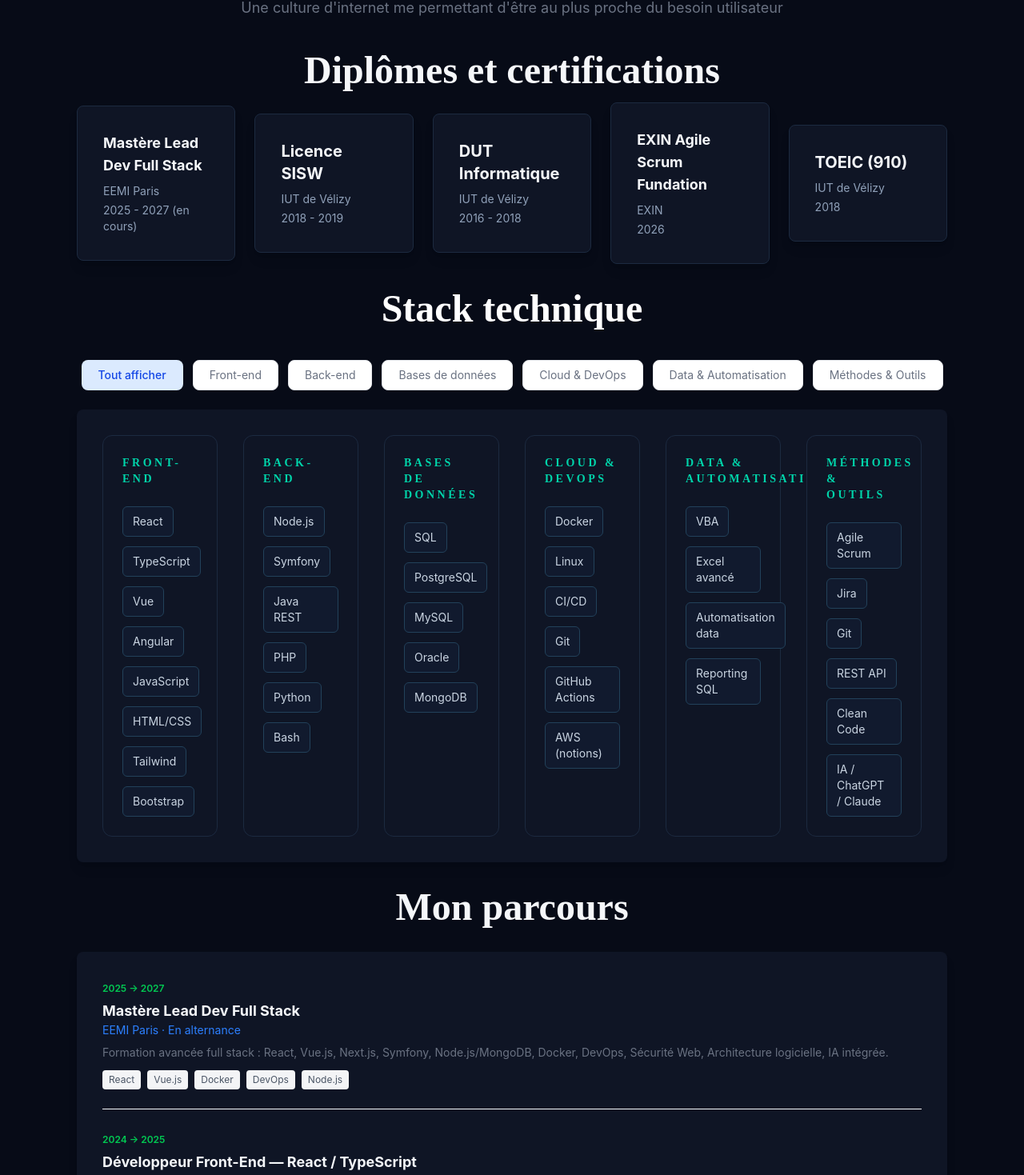
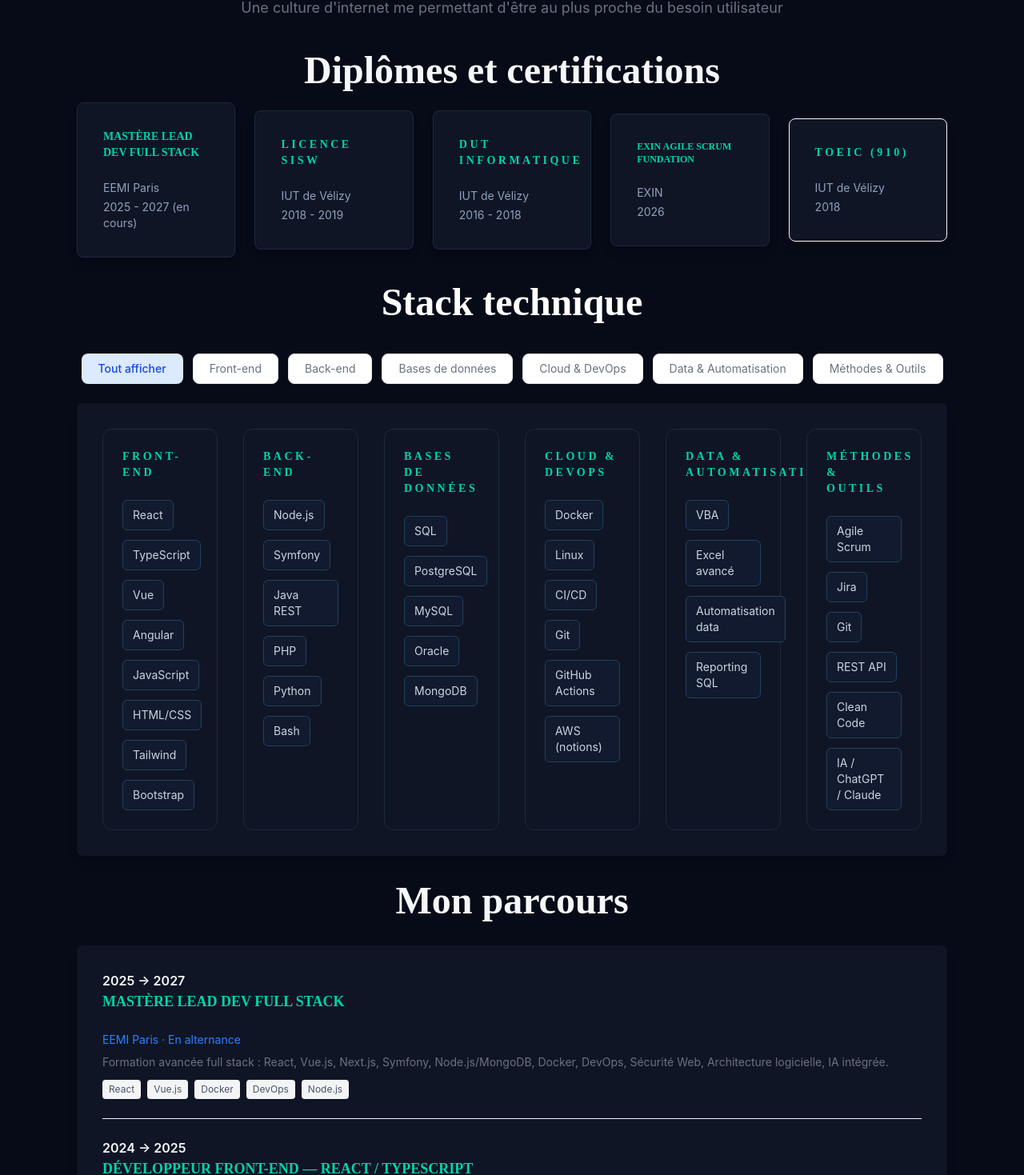
Before and after one commit to HammerKick/portfolio, a React (Vite) app: page /portfolio/cv in a window 1280 px wide. Shown: the part 373-1842 px from the top of the page at 80% size. Built offline with nearby package versions, Linux system fonts and the light colour scheme.

Commit message:
upgrade design

```diff
--- a/src/pages/CV.tsx
+++ b/src/pages/CV.tsx
@@ -46,9 +46,9 @@ const dataSkills = [
 ];
 
 const methodSkills = [
-  { name: "Agile Scrum", rating: 5},
-  { name: "Jira", rating: 5},
-  { name: "Git", rating: 5},
+  { name: "Agile Scrum", rating: 5 },
+  { name: "Jira", rating: 5 },
+  { name: "Git", rating: 5 },
   { name: "REST API", rating: 4 },
   { name: "Clean Code", rating: 3 },
   { name: "IA / ChatGPT / Claude", rating: 4 },
@@ -59,47 +59,60 @@ const experiences = [
     period: "2025 → 2027",
     title: "Mastère Lead Dev Full Stack",
     company: "EEMI Paris · En alternance",
-    description: "Formation avancée full stack : React, Vue.js, Next.js, Symfony, Node.js/MongoDB, Docker, DevOps, Sécurité Web, Architecture logicielle, IA intégrée.",
+    description:
+      "Formation avancée full stack : React, Vue.js, Next.js, Symfony, Node.js/MongoDB, Docker, DevOps, Sécurité Web, Architecture logicielle, IA intégrée.",
     tags: ["React", "Vue.js", "Docker", "DevOps", "Node.js"],
   },
   {
     period: "2024 → 2025",
     title: "Développeur Front-End — React / TypeScript",
     company: "JG&Co · CDD",
-    description: "Développement d'interfaces interactives React/TypeScript pour 3 clients grands comptes (Casampro, Mitsubishi, Guy Hoquet). Interface B2B de simulation énergétique.",
+    description:
+      "Développement d'interfaces interactives React/TypeScript pour 3 clients grands comptes (Casampro, Mitsubishi, Guy Hoquet). Interface B2B de simulation énergétique.",
     tags: ["React", "TypeScript", "Tailwind", "REST API"],
   },
   {
     period: "2019 → 2023",
     title: "Développeur VBA / SQL — Grands comptes industriels",
     company: "ESN AUSY · Missions Airbus & Safran",
-    description: "Développement d'outils d'automatisation pour Airbus (gestion satellites) et Safran (refonte BDD interne). Environnements industriels critiques, collaboration métier.",
+    description:
+      "Développement d'outils d'automatisation pour Airbus (gestion satellites) et Safran (refonte BDD interne). Environnements industriels critiques, collaboration métier.",
     tags: ["VBA", "SQL", "Oracle", "PostgreSQL", "Jira", "Agile"],
   },
   {
     period: "2018 → 2019",
     title: "Développeur VBA — Automatisation qualité",
     company: "Groupe PSA · Alternance",
-    description: "Automatisation de la validation des pièces en usine, reporting multi-langue, fiches de suivi process.",
+    description:
+      "Automatisation de la validation des pièces en usine, reporting multi-langue, fiches de suivi process.",
     tags: ["VBA", "Excel", "Automatisation"],
   },
   {
     period: "2017 → 2018",
     title: "Développeur Full Stack",
     company: "Wismas · Alternance",
-    description: "Applications web front & back pour Yoplait et Laforêt. Outils collaboratifs, listing produits, coordination client.",
+    description:
+      "Applications web front & back pour Yoplait et Laforêt. Outils collaboratifs, listing produits, coordination client.",
     tags: ["Angular 2", "Java REST", "SQL", "Bootstrap"],
   },
   {
     period: "2020 → 2022",
     title: "Commentateur officiel Overwatch League",
     company: "Activision Blizzard · Freelance",
-    description: "Commentateur FR officiel pour l'Overwatch League. Tournois internationaux, millions de spectateurs, communication sous pression, vulgarisation technique.",
+    description:
+      "Commentateur FR officiel pour l'Overwatch League. Tournois internationaux, millions de spectateurs, communication sous pression, vulgarisation technique.",
     tags: ["Communication", "Live", "Esport", "Blizzard"],
-  }
+  },
 ];
 
-type FilterType = "all" | "frontend" | "backend" | "database" | "devops" | "data" | "other";
+type FilterType =
+  | "all"
+  | "frontend"
+  | "backend"
+  | "database"
+  | "devops"
+  | "data"
+  | "other";
 
 const filters: { label: string; value: FilterType }[] = [
   { label: "Tout afficher", value: "all" },
@@ -116,7 +129,6 @@ export function CV() {
 
   return (
     <div className="p-6 md:p-24">
-
       <div className="flex flex-col text-center gap-2 mb-8">
         <h2 className="text-3xl md:text-6xl text-center font-bold mb-4">
           Ce qui me rend unique
@@ -133,37 +145,49 @@ export function CV() {
             Une forte motivation pour créer des applications utiles et fluides
           </li>
           <li className="mb-2">
-            Une culture d'internet me permettant d'être au plus proche du
-            besoin utilisateur
+            Une culture d'internet me permettant d'être au plus proche du besoin
+            utilisateur
           </li>
         </ul>
       </div>
 
       <div>
-        <h2 className="text-2xl flex items-center justify-center md:text-5xl font-bold mb-4">Diplômes et certifications</h2>
+        <h2 className="text-2xl flex items-center justify-center md:text-5xl font-bold mb-4">
+          Diplômes et certifications
+        </h2>
         <div className="grid grid-cols-5 items-center justify-center gap-6 mb-8">
-          <div className="bg-[#0f1525] rounded-lg shadow-lg p-6 md:p-8 w-full md:w-auto border border-[#1c2a40]">
-            <h3 className="text-lg font-bold mb-2">Mastère Lead Dev Full Stack</h3>
+          <div className="bg-[#0f1525] rounded-lg shadow-lg p-6 md:p-8 w-full md:w-auto border border-[#1c2a40] hover:border-[#00d4aa] hover:text-[#00d4aa] transition-all duration-300">
+            <h2 className="text-[#00d4aa] text-sm uppercase font-semibold mb-6">
+              Mastère Lead Dev Full Stack
+            </h2>
             <p className="text-sm text-slate-400 mb-1">EEMI Paris</p>
             <p className="text-sm text-slate-400">2025 - 2027 (en cours)</p>
           </div>
-          <div className="bg-[#0f1525] rounded-lg shadow-lg p-6 md:p-8 w-full md:w-auto border border-[#1c2a40]">
-            <h3 className="text-xl font-bold mb-2">Licence SISW</h3>
+          <div className="bg-[#0f1525] rounded-lg shadow-lg p-6 md:p-8 w-full md:w-auto border border-[#1c2a40] hover:border-[#00d4aa] hover:text-[#00d4aa] transition-all duration-300">
+            <h2 className="text-[#00d4aa] text-sm uppercase tracking-[0.25em] font-semibold mb-6">
+              Licence SISW
+            </h2>
             <p className="text-sm text-slate-400 mb-1">IUT de Vélizy</p>
             <p className="text-sm text-slate-400">2018 - 2019</p>
           </div>
-          <div className="bg-[#0f1525] rounded-lg shadow-lg p-6 md:p-8 w-full md:w-auto border border-[#1c2a40]">
-            <h3 className="text-xl font-bold mb-2">DUT Informatique</h3>
+          <div className="bg-[#0f1525] rounded-lg shadow-lg p-6 md:p-8 w-full md:w-auto border border-[#1c2a40] hover:border-[#00d4aa] hover:text-[#00d4aa] transition-all duration-300">
+            <h2 className="text-[#00d4aa] text-sm uppercase tracking-[0.25em] font-semibold mb-6">
+              DUT Informatique
+            </h2>
             <p className="text-sm text-slate-400 mb-1">IUT de Vélizy</p>
             <p className="text-sm text-slate-400">2016 - 2018</p>
           </div>
-          <div className="bg-[#0f1525] rounded-lg shadow-lg p-6 md:p-8 w-full md:w-auto border border-[#1c2a40]">
-            <h3 className="text-lg font-bold mb-2">EXIN Agile Scrum Fundation</h3>
+          <div className="bg-[#0f1525] rounded-lg shadow-lg p-6 md:p-8 w-full md:w-auto border border-[#1c2a40] hover:border-[#00d4aa] hover:text-[#00d4aa] transition-all               duration-300">
+            <h2 className="text-[#00d4aa] text-xs uppercase font-semibold mb-6">
+              EXIN Agile Scrum Fundation
+            </h2>
             <p className="text-sm text-slate-400 mb-1">EXIN</p>
             <p className="text-sm text-slate-400">2026</p>
           </div>
-          <div className="bg-[#0f1525] rounded-lg shadow-lg p-6 md:p-8 w-full md:w-auto border border-[#1c2a40]">
-            <h3 className="text-xl font-bold mb-2">TOEIC (910)</h3>
+          <div className="bg-[#0f1525] rounded-lg shadow-lg p-6 md:p-8 w-full md:w-auto border border-[#1c2a40]hover:border-[#00d4aa] hover:text-[#00d4aa] transition-all               duration-300">
+            <h2 className="text-[#00d4aa] text-sm uppercase tracking-[0.25em] font-semibold mb-6">
+              TOEIC (910)
+            </h2>
             <p className="text-sm text-slate-400 mb-1">IUT de Vélizy</p>
             <p className="text-sm text-slate-400">2018</p>
           </div>
@@ -171,11 +195,9 @@ export function CV() {
       </div>
 
       <div className="flex items-center justify-center gap-4 mb-10">
-
         <h2 className="text-3xl md:text-5xl flex font-bold text-white">
           Stack technique
         </h2>
-
       </div>
 
       <div className="flex flex-wrap items-center justify-center gap-3 mb-6">
@@ -194,11 +216,13 @@ export function CV() {
         ))}
       </div>
 
-      <div className={`bg-[#0f1525] rounded-lg shadow-lg p-6 md:p-8 ${
-        filter === "all"
-          ? "grid grid-cols-1 md:grid-cols-3 xl:grid-cols-6 gap-6 md:gap-8 items-start"
-          : "flex flex-col md:flex-row flex-wrap gap-8 md:gap-12"
-      }`}>
+      <div
+        className={`bg-[#0f1525] rounded-lg shadow-lg p-6 md:p-8 ${
+          filter === "all"
+            ? "grid grid-cols-1 md:grid-cols-3 xl:grid-cols-6 gap-6 md:gap-8 items-start"
+            : "flex flex-col md:flex-row flex-wrap gap-8 md:gap-12"
+        }`}
+      >
         {(filter === "all" || filter === "frontend") && (
           <SkillCard name="Front-end" skills={frontendSkills} />
         )}
@@ -219,18 +243,25 @@ export function CV() {
         )}
       </div>
 
-      <h2 className="text-2xl flex items-center justify-center md:text-5xl font-bold mt-8 mb-8">Mon parcours</h2>
+      <h2 className="text-2xl flex items-center justify-center md:text-5xl font-bold mt-8 mb-8">
+        Mon parcours
+      </h2>
 
       <div className="bg-[#0f1525] rounded-lg shadow-lg p-6 md:p-8 mt-8 flex flex-col gap-6">
         {experiences.map((exp, i) => (
           <div key={i} className="border-b last:border-0 pb-6 last:pb-0">
-            <span className="text-xs text-green-500 font-semibold">{exp.period}</span>
-            <h3 className="font-bold text-lg mt-1">{exp.title}</h3>
+            <span className="text-x font-semibold">{exp.period}</span>
+            <h2 className="text-[#00d4aa] text-lg uppercase font-semibold mb-6">
+              {exp.title}
+            </h2>
             <p className="text-blue-500 text-sm mb-2">{exp.company}</p>
             <p className="text-sm text-gray-500 mb-3">{exp.description}</p>
             <div className="flex flex-wrap gap-2">
               {exp.tags.map((tag) => (
-                <span key={tag} className="bg-gray-100 text-gray-600 text-xs px-2 py-1 rounded">
+                <span
+                  key={tag}
+                  className="bg-gray-100 text-gray-600 text-xs px-2 py-1 rounded"
+                >
                   {tag}
                 </span>
               ))}
@@ -238,7 +269,6 @@ export function CV() {
           </div>
         ))}
       </div>
-
     </div>
   );
 }
--- a/src/pages/Projects.tsx
+++ b/src/pages/Projects.tsx
@@ -95,7 +95,7 @@ function ProjectCard({ project }: { project: Project }) {
               {project.icon}
             </span>
           )}
-          <h2 className="text-2xl md:text-3xl font-bold leading-tight">
+          <h2 className="text-[#00d4aa] text-2xl uppercase font-semibold">
             {project.title}
           </h2>
         </div>
```
Also changed, not shown: 1 other file (tests, documents, lock files or other folders).
